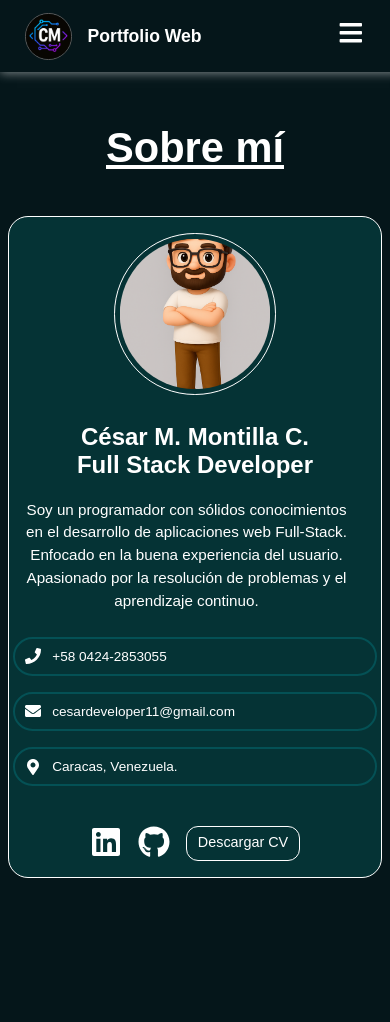
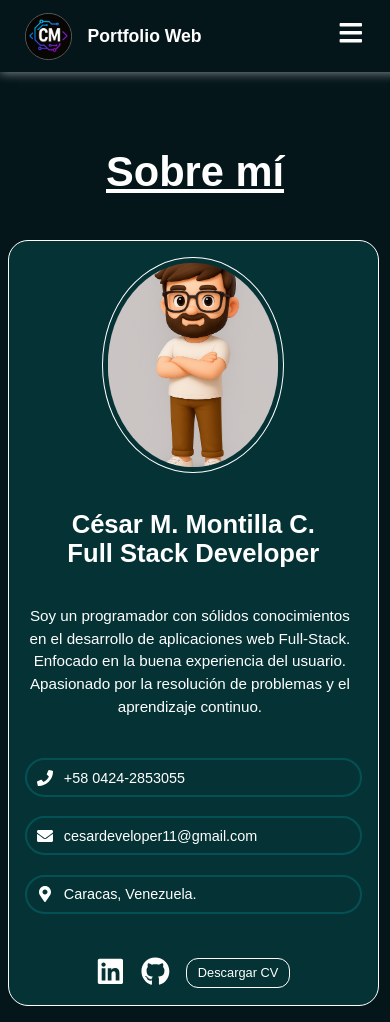
Before and after one commit to CesarMMC11/Portfolio-web, a React (Vite) app: page /about in a window 390 px wide. Before the commit the page ends 894 px from the top, so only its background shows below. Built offline with nearby package versions, Linux system fonts and the light colour scheme.

Commit message:
modificaciones del responsive general

```diff
--- a/src/styles/about.css
+++ b/src/styles/about.css
@@ -4,7 +4,7 @@
     justify-content: center;
     margin-top: 3rem;
     color: white;
-    font-size: 1.8rem;
+    font-size: clamp(1.3rem, 4vw, 2.5rem);
     text-decoration: underline;
 }
 
@@ -19,29 +19,44 @@
     padding: 1.5rem;
     background-color: #053335;
     max-width: 95%;
+    box-sizing: border-box;
+}
+
+.about-me-content-img {
+    display: flex;
+    align-items: center;
+    justify-content: center;
 }
 
 .about-me-content-img img {
-    width: 220px;
+    width: clamp(150px, 35vw, 220px);
     height: auto;
+    aspect-ratio: 1/1.2;
     border-radius: 50%;
     border: 1px solid white;
     padding: 0.5rem;
-    aspect-ratio: 1/1;
+
     object-fit: cover;
+}
+
+.about-me-content-text {
+    display: flex;
+    flex-direction: column;
+    justify-content: center;
+    height: 100%;
 }
 
 .about-me-content-text h2 {
     margin-top: 1rem;
     color: white;
-    font-size: 2rem;
+    font-size: clamp(1.5rem, 5vw, 2rem);
     text-align: center;
 }
 
 .about-me-content-text h3 {
     margin-top: 1.5rem;
     color: white;
-    font-size: 1.1rem;
+    font-size: clamp(0.95rem, 3vw, 1.1rem);
     font-weight: 200;
     width: 90%;
     text-align: center;
@@ -53,7 +68,7 @@
     flex-direction: column;
     margin-top: 2rem;
     gap: 1.5rem;
-    font-size: 1rem;
+    font-size: clamp(0.85rem, 2.5vw, 1rem);
     color: white;
     width: 100%;
     align-items: center;
@@ -61,13 +76,14 @@
 
 .info-item-2 {
     border: 2px solid #045155;
-    padding: 0.8rem;
+    padding: clamp(0.6rem, 2vw, 0.8rem);
     border-radius: 20px;
     width: 100%;
     display: flex;
     align-items: center;
     gap: 0.7rem;
     transition: all 0.3s ease-in-out;
+    box-sizing: border-box;
 }
 
 .info-item-2:hover {
@@ -75,25 +91,26 @@
 }
 
 .icon-form-2 {
-    font-size: 1.2rem;
+    font-size: clamp(1rem, 2.5vw, 1.2rem);
 }
 
 .Text-header-1 {
     display: flex;
     flex-wrap: wrap;
     justify-content: center;
+    align-items: center;
     gap: 1.5rem;
     margin-top: 2rem;
 }
 
 .Text-header-1 a {
-    font-size: 0.9rem;
+    font-size: clamp(0.8rem, 2vw, 0.9rem);
     color: white;
     transition: all 0.3s ease-in-out;
 }
 
 .icon-header-2 {
-    font-size: 2rem;
+    font-size: clamp(1.8rem, 4vw, 2rem);
     color: white;
 }
 
@@ -101,8 +118,8 @@
     text-decoration: none;
     border: 1px solid white;
     border-radius: 12px;
-    padding: 0.5rem 0.8rem;
-    font-size: 0.9rem;
+    padding: clamp(0.4rem, 1.5vw, 0.5rem) clamp(0.7rem, 2vw, 0.8rem);
+    font-size: clamp(0.8rem, 2vw, 0.9rem);
 }
 
 .btn-descargar:hover {
@@ -111,76 +128,113 @@
     transform: scale(1.1);
 }
 
-/* Media Queries para responsive */
-
-/* Tablet (600px - 1024px) */
-@media (min-width: 600px) {
-    .about-me {
-        font-size: 2rem;
-        margin-top: 4rem;
+/* Tablets grandes (1024px - 1200px) */
+@media (min-width: 64em) and (max-width: 75em) {
+    .about-me-content {
+        flex-direction: row;
+        justify-content: center;
+        align-items: stretch; /* Hace que ambos elementos tengan la misma altura */
+        gap: 4rem;
+        margin: 3rem 3rem;
+        padding: 2rem;
+        max-width: 1200px;
     }
 
-    .about-me-content {
-        margin: 2rem 3rem;
-        padding: 2rem;
+    .about-me-content-img {
+        flex: 0 0 auto;
+        display: flex;
+        align-items: center;
+        justify-content: center;
     }
 
     .about-me-content-img img {
-        width: 280px;
+        width: 300px;
+        height: 100%; /* Se ajusta a la altura del contenedor */
+        max-height: 400px;
+        object-fit: cover;
+        margin-top: 0;
+    }
+
+    .about-me-content-text {
+        flex: 1;
+        display: flex;
+        flex-direction: column;
+        justify-content: center;
+        max-width: 500px;
+        height: 100%;
     }
 
     .about-me-content-text h2 {
         font-size: 2.5rem;
+        text-align: left;
+        margin-top: 0;
     }
 
     .about-me-content-text h3 {
         font-size: 1.3rem;
-        width: 80%;
+        text-align: left;
+        width: 100%;
     }
 
     .location-form-2 {
         font-size: 1.1rem;
+        align-items: flex-start;
+    }
+
+    .info-item-2 {
+        width: 85%;
+    }
+
+    .Text-header-1 {
+        justify-content: flex-start;
         gap: 2rem;
     }
 
-    .info-item-2 {
-        width: 90%;
-    }
-
     .Text-header-1 a {
-        font-size: 1rem;
+        font-size: 1.1rem;
     }
 
     .btn-descargar {
         font-size: 1rem;
-        padding: 0.6rem 1rem;
+        padding: 0.7rem 1.1rem;
     }
 }
 
-/* Desktop (> 1024px) */
-@media (min-width: 1024px) {
-    .about-me {
-        font-size: 2.5rem;
-        margin-top: 5rem;
-    }
-
+/* Desktop (1200px+) */
+@media (min-width: 75em) {
     .about-me-content {
         flex-direction: row;
         justify-content: center;
-        align-items: flex-start;
+        align-items: stretch; /* Hace que ambos elementos tengan la misma altura */
         gap: 5rem;
         margin: 3rem 5rem;
         padding: 2rem;
         max-width: 1400px;
     }
 
+    .about-me-content-img {
+        flex: 0 0 auto;
+        display: flex;
+        align-items: center;
+        justify-content: center;
+    }
+
     .about-me-content-img img {
         width: 350px;
+        height: 100%; /* Se ajusta a la altura del contenedor */
+        max-height: 450px;
+        aspect-ratio: 1/1;
+        object-fit: cover;
         margin-top: 0;
     }
 
     .about-me-content-text {
+        flex: 1;
+        display: flex;
+        flex-direction: column;
+        justify-content: center;
         max-width: 600px;
+        height: 100%;
     }
 
     .about-me-content-text h2 {
@@ -219,16 +273,209 @@
     }
 }
 
-/* Pantallas muy grandes (> 1440px) */
-@media (min-width: 1440px) {
+/* Tablets medianas (768px - 1023px) */
+@media (min-width: 48em) and (max-width: 63.9em) {
+    .about-me-content {
+        margin: 2rem 2rem;
+        padding: 2rem;
+        gap: 2.5rem;
+    }
+
+    .about-me-content-img img {
+        width: 280px;
+    }
+
+    .about-me-content-text h2 {
+        font-size: 2.5rem;
+    }
+
+    .about-me-content-text h3 {
+        font-size: 1.3rem;
+        width: 85%;
+    }
+
+    .location-form-2 {
+        font-size: 1.1rem;
+        gap: 2rem;
+    }
+
+    .info-item-2 {
+        width: 90%;
+    }
+
+    .Text-header-1 a {
+        font-size: 1rem;
+    }
+
+    .btn-descargar {
+        font-size: 1rem;
+        padding: 0.6rem 1rem;
+    }
+}
+
+/* Tablets pequeñas (600px - 767px) */
+@media (min-width: 37.5em) and (max-width: 47.9em) {
+    .about-me-content {
+        margin: 2rem 1.5rem;
+        padding: 1.8rem;
+        gap: 2rem;
+    }
+
+    .about-me-content-img img {
+        width: 250px;
+    }
+
+    .about-me-content-text h2 {
+        font-size: 2.2rem;
+    }
+
+    .about-me-content-text h3 {
+        font-size: 1.2rem;
+        width: 90%;
+    }
+
+    .location-form-2 {
+        font-size: 1rem;
+        gap: 1.8rem;
+    }
+
+    .info-item-2 {
+        width: 95%;
+    }
+}
+
+/* Móviles grandes (480px - 599px) */
+@media (min-width: 30em) and (max-width: 37.4em) {
+    .about-me-content {
+        margin: 1.5rem 1rem;
+        padding: 1.5rem;
+        gap: 1.8rem;
+    }
+
+    .about-me-content-img img {
+        width: 200px;
+    }
+
+    .about-me-content-text h2 {
+        font-size: 1.8rem;
+    }
+
+    .about-me-content-text h3 {
+        font-size: 1rem;
+        width: 95%;
+    }
+
+    .location-form-2 {
+        gap: 1.5rem;
+    }
+}
+
+/* Móviles pequeños (320px - 479px) */
+@media (max-width: 29.9em) {
+    .about-me-content {
+        margin: 1rem 0.5rem;
+        padding: 1rem;
+        gap: 1.5rem;
+    }
+
+    .about-me-content-img img {
+        width: 170px;
+        padding: 0.3rem;
+    }
+
+    .about-me-content-text h2 {
+        font-size: 1.6rem;
+        margin-top: 0.8rem;
+    }
+
+    .about-me-content-text h3 {
+        font-size: 0.95rem;
+        width: 98%;
+        margin-top: 1rem;
+        line-height: 1.5;
+    }
+
+    .location-form-2 {
+        margin-top: 1.5rem;
+        gap: 1.2rem;
+    }
+
+    .info-item-2 {
+        padding: 0.6rem;
+        font-size: 0.9rem;
+    }
+
+    .Text-header-1 {
+        gap: 1rem;
+        margin-top: 1.5rem;
+    }
+}
+
+/* Móviles en orientación horizontal */
+@media (max-width: 47.9em) and (orientation: landscape) and (max-height: 500px) {
+    .about-me-content {
+        flex-direction: row;
+        align-items: stretch;
+        gap: 2rem;
+        padding: 1rem;
+    }
+
+    .about-me-content-img {
+        flex: 0 0 auto;
+        display: flex;
+        align-items: center;
+    }
+
+    .about-me-content-img img {
+        width: 150px;
+        height: 100%;
+        max-height: 200px;
+    }
+
+    .about-me-content-text {
+        flex: 1;
+        display: flex;
+        flex-direction: column;
+        justify-content: center;
+    }
+
+    .about-me-content-text h2 {
+        font-size: 1.5rem;
+        text-align: left;
+        margin-top: 0;
+    }
+
+    .about-me-content-text h3 {
+        font-size: 1rem;
+        text-align: left;
+        width: 100%;
+    }
+
+    .location-form-2 {
+        align-items: flex-start;
+        margin-top: 1rem;
+    }
+
+    .Text-header-1 {
+        justify-content: flex-start;
+        margin-top: 1rem;
+    }
+}
+
+/* Pantallas muy grandes (1440px+) */
+@media (min-width: 90em) {
     .about-me-content {
         margin: 3rem auto;
         padding: 3rem;
         gap: 8rem;
+        max-width: 1600px;
+        align-items: stretch;
     }
 
     .about-me-content-img img {
         width: 400px;
+        height: 100%;
+        max-height: 500px;
     }
 
     .about-me-content-text h2 {
@@ -239,79 +486,3 @@
         font-size: 1.7rem;
     }
 }
-
-@media (max-width: 400px) {
-    .about-me {
-        font-size: 1.3rem;
-        margin-top: 1.5rem;
-    }
-
-    .about-me-content {
-        margin: 1rem 0.5rem;
-        padding: 1rem;
-        gap: 1rem;
-    }
-
-    .about-me-content-img img {
-        width: 150px;
-        padding: 0.3rem;
-    }
-
-    .about-me-content-text h2 {
-        font-size: 1.5rem;
-        margin-top: 0.5rem;
-    }
-
-    .about-me-content-text h3 {
-        font-size: 0.95rem;
-        width: 95%;
-        margin-top: 1rem;
-        line-height: 1.5;
-    }
-
-    .location-form-2 {
-        margin-top: 1.5rem;
-        gap: 1rem;
-    }
-
-    .info-item-2 {
-        padding: 0.6rem;
-        font-size: 0.85rem;
-    }
-
-    .icon-form-2 {
-        font-size: 1rem;
-    }
-
-    .Text-header-1 {
-        gap: 1rem;
-        margin-top: 1.5rem;
-    }
-
-    .btn-descargar {
-        padding: 0.4rem 0.7rem;
-        font-size: 0.8rem;
-    }
-}
-
-/* Ajustes para móviles en orientación horizontal */
-@media (max-width: 767px) and (orientation: landscape) {
-    .about-me-content {
-        flex-direction: row;
-        gap: 1.5rem;
-    }
-
-    .about-me-content-img img {
-        width: 120px;
-    }
-
-    .about-me-content-text h2 {
-        font-size: 1.3rem;
-        text-align: left;
-    }
-
-    .about-me-content-text h3 {
-        font-size: 0.9rem;
-        text-align: left;
-    }
-}
```
Also changed, not shown: public/image/form-back.jpg (added).
